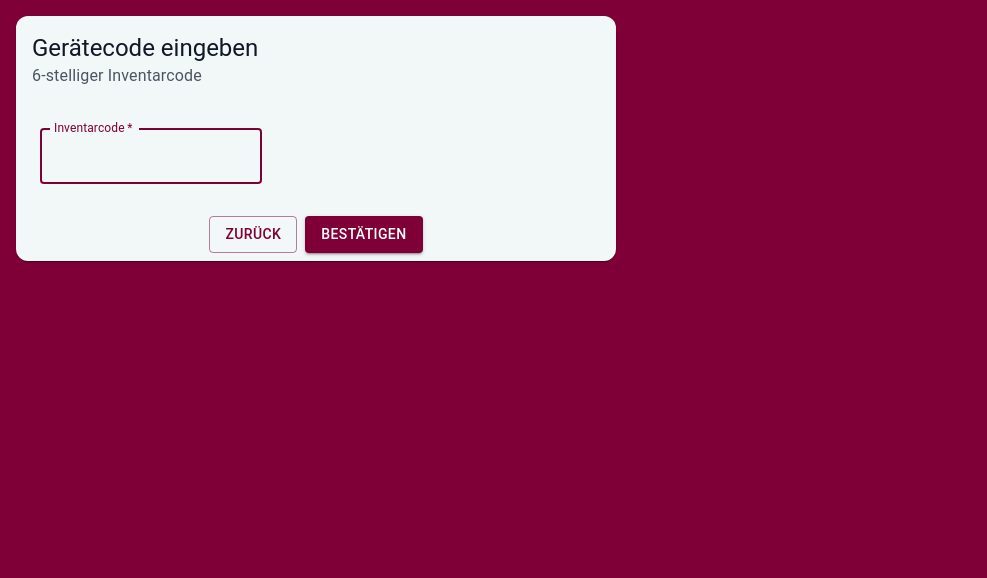
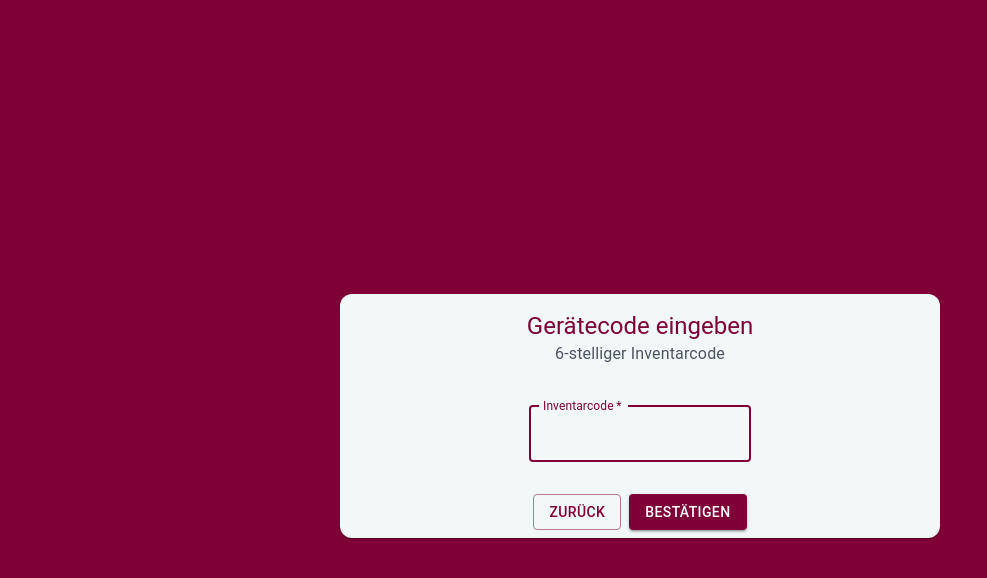
Before and after one commit to DerNikJakom/nextjs-inventory, a Next.js app: page /device in a window 1280 px wide. Shown: the top 578 px of the page, without its empty margins (0-987 px from the left). Built offline with nearby package versions, Linux system fonts and the light colour scheme.

Commit message:
Refactor DeviceInformation component layout for improved structure and styling

```diff
--- a/src/app/device/page.tsx
+++ b/src/app/device/page.tsx
@@ -1,6 +1,6 @@
 "use client";
 
-import React, { useState, useEffect } from "react";
+import React, { useState } from "react";
 import { useRouter } from "next/navigation";
 import {
   Card,
@@ -10,7 +10,6 @@ import {
   Button,
   Box,
   TextField,
-  Typography,
 } from "@mui/material";
 
 /* // TODO //
@@ -34,12 +33,36 @@ export default function DeviceInformation() {
   };
 
   return (
-    <Card sx={{ borderRadius: 3, backgroundColor: "#F2F7F8", width: 600 }}>
+    <Box
+      sx={{
+        display: "flex",
+        justifyContent: "center",
+        alignItems: "center",
+        height: "100vh",
+      }}
+    >
+      <Card
+        sx={{
+          borderRadius: 3,
+          backgroundColor: "#F2F7F8",
+          width: 600,
+        }}
+      >
         <CardHeader
           title="Gerätecode eingeben"
           subheader="6-stelliger Inventarcode"
+          sx={{
+            textAlign: "center",
+            color: "primary.main",
+          }}
         />
-      <CardContent>
+        <CardContent
+          sx={{
+            display: "flex",
+            justifyContent: "center",
+            alignItems: "center",
+          }}
+        >
           <Box
             component="form"
             sx={{
@@ -65,10 +88,9 @@ export default function DeviceInformation() {
         </CardContent>
         <CardActions
           sx={{
-          alignSelf: "stretch",
             display: "flex",
             justifyContent: "center",
-          alignItems: "flex-start",
+            alignItems: "center",
           }}
         >
           <Button
@@ -88,5 +110,6 @@ export default function DeviceInformation() {
           </Button>
         </CardActions>
       </Card>
+    </Box>
   );
 }
```
Lines whose indentation alone changed are shown as unchanged.
